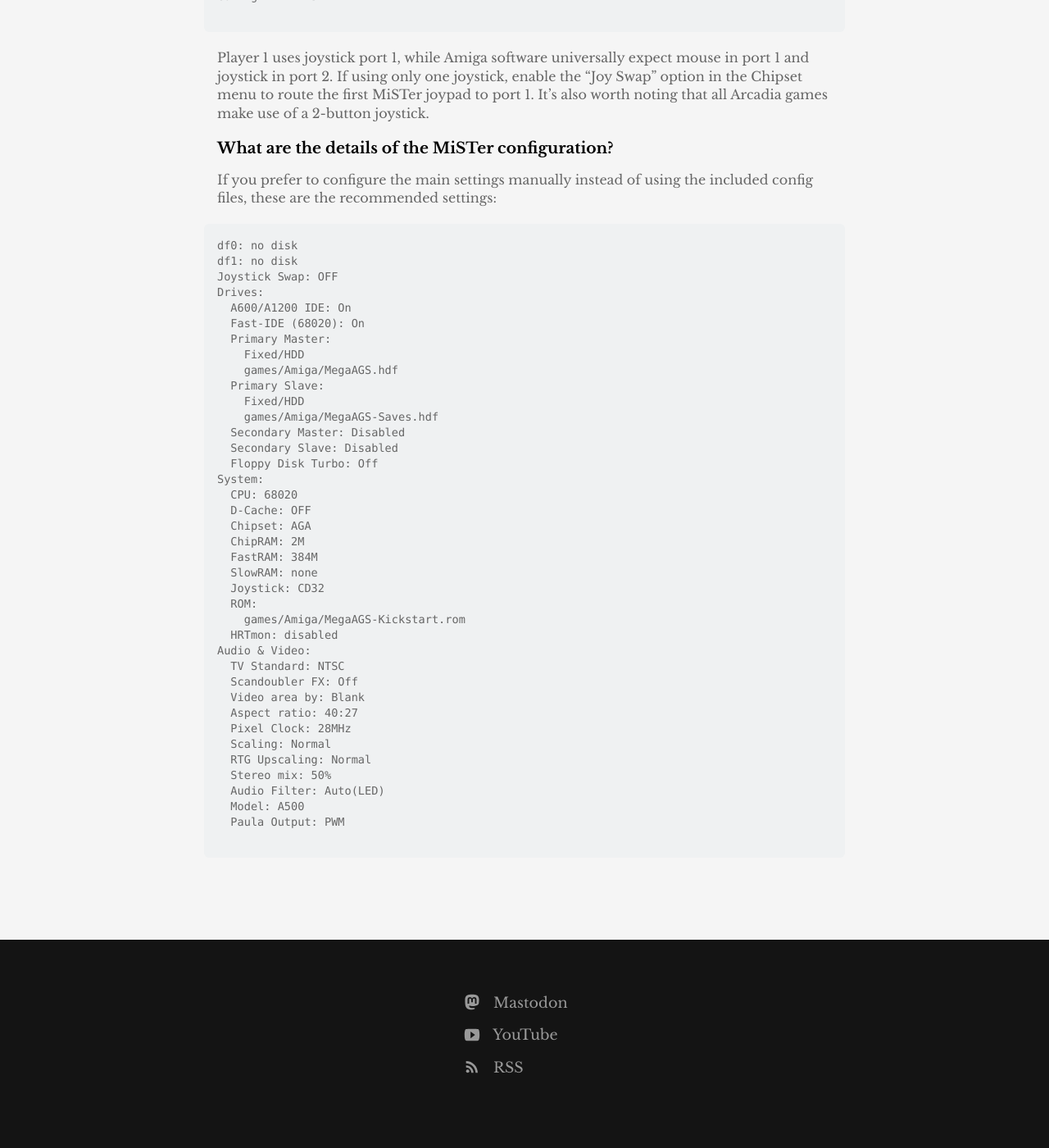
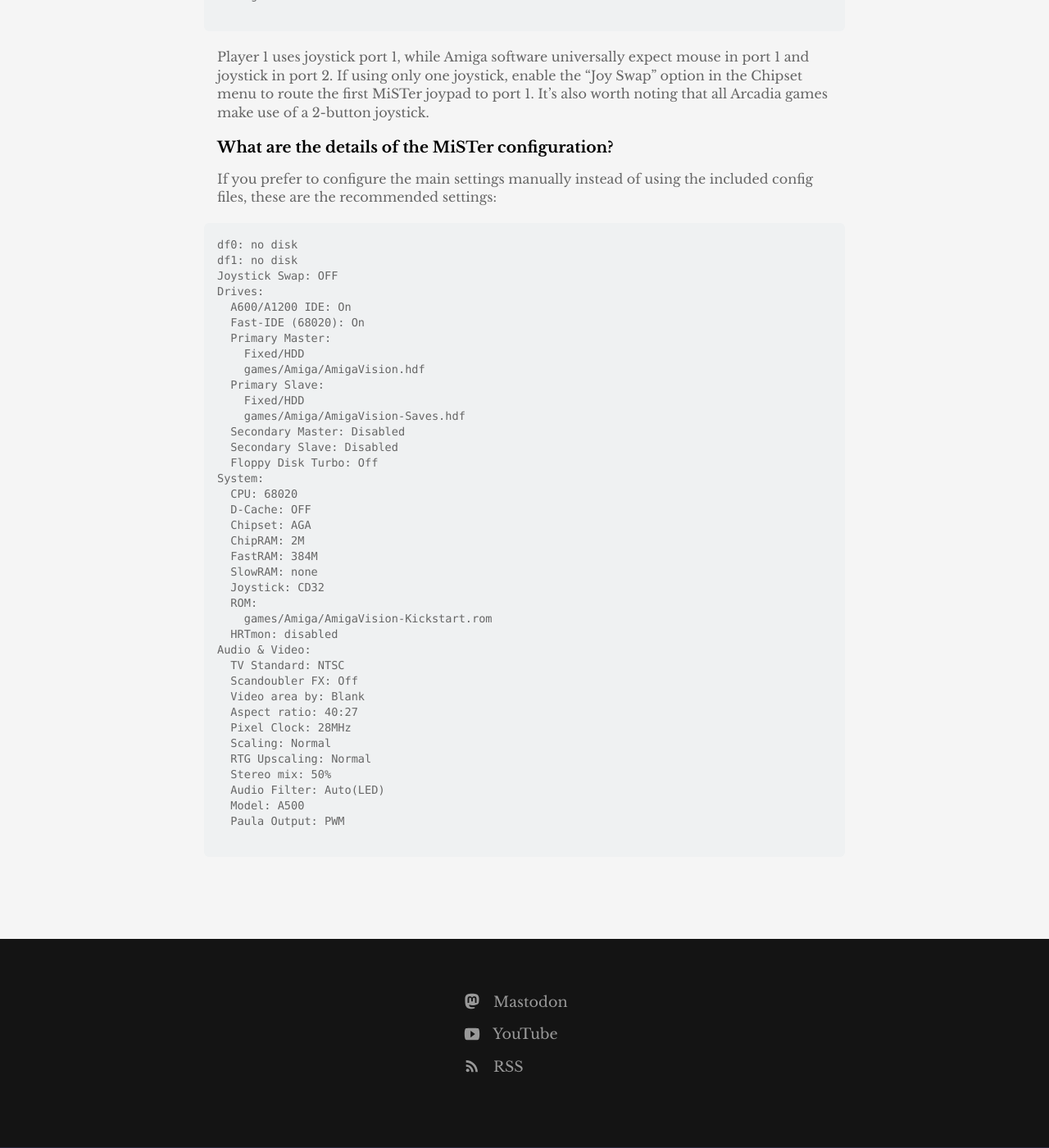
Before and after one commit to amigavision/amigavision.github.io, a Jekyll site: the page built from docs.md, in a window 1280 px wide and 1400 px high, scrolled down 15780 px. Shown: the whole window at 82% size. Built offline with Jekyll 4.4.1, drawn with Linux system fonts in a browser that asks for light colours; some of the changed text lies outside the part shown.

Commit message:
Update file names from MegaAGS to AmigaVision

````diff
--- a/docs.md
+++ b/docs.md
@@ -88,7 +88,7 @@
 
 To set up AmigaVision, choose your favorite disk imaging tool — e.g. [Balena Etcher] for Mac, Linux and Windows, [Win32 Disk Imager] for Windows, or whatever tool you prefer for writing to SD/CF cards.
 
-Simply locate the `games/Amiga/MegaAGS.hdf` file, and load that in your disk imaging tool of choice, and write it to the SD/CF card. If the file requester in the disk imaging tool does not allow you to select `.hdf` files, you may need to rename it to have a different extension, e.g. `.img`, `.bin` or similar.
+Simply locate the `games/Amiga/AmigaVision.hdf` file, and load that in your disk imaging tool of choice, and write it to the SD/CF card. If the file requester in the disk imaging tool does not allow you to select `.hdf` files, you may need to rename it to have a different extension, e.g. `.img`, `.bin` or similar.
 
 If your HDF image contains every game in the database, you will need a 16GB CF/SD card.
 
@@ -112,7 +112,7 @@
 
 1. Download and install [FS-UAE].
 2. Copy the `games/Amiga` directory to your preferred location.
-3. Double-click the `MegaAGS.fs-uae` file to run the setup with the preferred settings. You can of course also add a shortcut to this file to your Windows start menu, or as an alias in the Mac's Applications folder.
+3. Double-click the `AmigaVision.fs-uae` file to run the setup with the preferred settings. You can of course also add a shortcut to this file to your Windows start menu, or as an alias in the Mac's Applications folder.
 
 For any additional configuration or customizations, consult the FS-UAE documentation.
 
@@ -316,7 +316,7 @@
 copy >NIL: Saves:Custom/Prefs-Env ENV:Sys/
 ```
 
-This will take the setting you copied to `Saves:Custom/Prefs-Env` and put them in RAM: when booting the image, so you can keep your own settings even when replacing the `MegaAGS.hdf` file with a future version. You can also install new apps/games to Saves: and add `Assign` statements etc to the `Saves:` drive, or do anything else you want to keep permanent after upgrading.
+This will take the setting you copied to `Saves:Custom/Prefs-Env` and put them in RAM: when booting the image, so you can keep your own settings even when replacing the `AmigaVision.hdf` file with a future version. You can also install new apps/games to Saves: and add `Assign` statements etc to the `Saves:` drive, or do anything else you want to keep permanent after upgrading.
 
 ## Bug Reports *&* Feature Requests
 
@@ -354,16 +354,16 @@
 
 1. Do a new, clean transfer of the `HDF` file to MiSTer — ideally not over the network, but if that's your only option, go for it. The reason why you need to do this again is that if the Amiga does any writes to the `HDF` during earlier attempts to launch it, the checksum will be different, and useless for this purpose.
 2. Do a clean boot of your MiSTer, and press the `F9` key on a keyboard connected to it. This will let you log in to the terminal. Username is `root`, and password is `1` unless you have changed it in the past.
-3. Run the following command, which will take 5-10 minutes to complete: `shasum /media/fat/games/Amiga/MegaAGS.hdf`
+3. Run the following command, which will take 5-10 minutes to complete: `shasum /media/fat/games/Amiga/AmigaVision.hdf`
 4. It will report back a checksum, you will compare this to the checksum on your computer.
 
 Depending on what operating system you are on, you will do one of the following:
 
-* **If you are on macOS:** Open the Terminal, and run the command: `shasum /path/to/MegaAGS.hdf` Compare this to the checksum you got on the MiSTer.
+* **If you are on macOS:** Open the Terminal, and run the command: `shasum /path/to/AmigaVision.hdf` Compare this to the checksum you got on the MiSTer.
 
-* **If you are on Windows:** Open PowerShell, and run the command: `Get-FileHash C:\path\to\MegaAGS.hdf -Algorithm SHA1` Compare this to the checksum you got on the MiSTer.
+* **If you are on Windows:** Open PowerShell, and run the command: `Get-FileHash C:\path\to\AmigaVision.hdf -Algorithm SHA1` Compare this to the checksum you got on the MiSTer.
 
-* **If you are on Linux:** Open a terminal, and run the command: `shasum /path/to/MegaAGS.hdf` Compare this to the checksum you got on the MiSTer.
+* **If you are on Linux:** Open a terminal, and run the command: `shasum /path/to/AmigaVision.hdf` Compare this to the checksum you got on the MiSTer.
 
 If these checksums do not match, something is wrong with either the way you transfer your file, or your SD card.
 
@@ -453,10 +453,10 @@
   Fast-IDE (68020): On
   Primary Master:
     Fixed/HDD
-    games/Amiga/MegaAGS.hdf
+    games/Amiga/AmigaVision.hdf
   Primary Slave:
     Fixed/HDD
-    games/Amiga/MegaAGS-Saves.hdf
+    games/Amiga/AmigaVision-Saves.hdf
   Secondary Master: Disabled
   Secondary Slave: Disabled
   Floppy Disk Turbo: Off
@@ -469,7 +469,7 @@
   SlowRAM: none
   Joystick: CD32
   ROM:
-    games/Amiga/MegaAGS-Kickstart.rom
+    games/Amiga/AmigaVision-Kickstart.rom
   HRTmon: disabled
 Audio & Video:
   TV Standard: NTSC
````
